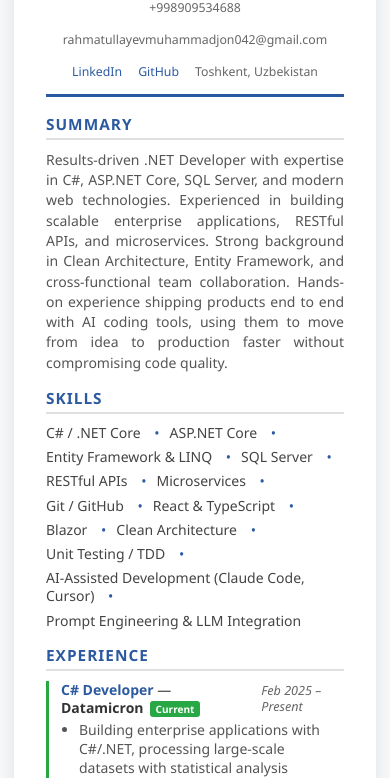
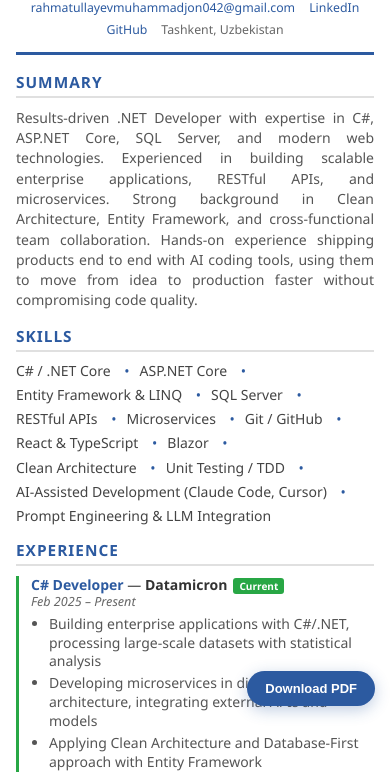
Before and after one commit to IRMuhammadjon/my-resume, a plain HTML site: page index.html in a window 390 px wide. Shown: the part 123-901 px from the top of the page. Drawn offline with Linux system fonts and the light colour scheme.

Commit message:
Fix mobile layout, clickable contacts and city spelling
Co-Authored-By: Claude Opus 5.5 <noreply@anthropic.com>

```diff
--- a/index.html
+++ b/index.html
@@ -149,6 +149,15 @@
         }
         .download-btn:hover { background: #1e3f73; transform: translateY(-2px); }
 
+        @media (max-width: 640px) {
+            body { padding: 0; }
+            .resume-container { padding: 20px 16px; border-radius: 0; }
+            .two-col { grid-template-columns: 1fr; }
+            .exp-row { flex-direction: column; }
+            .contact-info { gap: 6px 14px; }
+            .download-btn { top: auto; bottom: 15px; }
+        }
+
         @media print {
             .download-btn { display: none; }
             body { background: white; padding: 0; }
@@ -164,11 +173,11 @@
         <div class="header">
             <div class="name">Muhammadjon Rahmatullayev</div>
             <div class="contact-info">
-                <span>+998909534688</span>
-                <span>rahmatullayevmuhammadjon042@gmail.com</span>
+                <span><a href="tel:+998909534688">+998 90 953 46 88</a></span>
+                <span><a href="mailto:rahmatullayevmuhammadjon042@gmail.com">rahmatullayevmuhammadjon042@gmail.com</a></span>
                 <span><a href="https://linkedin.com/in/muhammadjon-rahmatullayev-b9356a321" target="_blank">LinkedIn</a></span>
                 <span><a href="https://github.com/IRMuhammadjon" target="_blank">GitHub</a></span>
-                <span>Toshkent, Uzbekistan</span>
+                <span>Tashkent, Uzbekistan</span>
             </div>
         </div>
 
```
